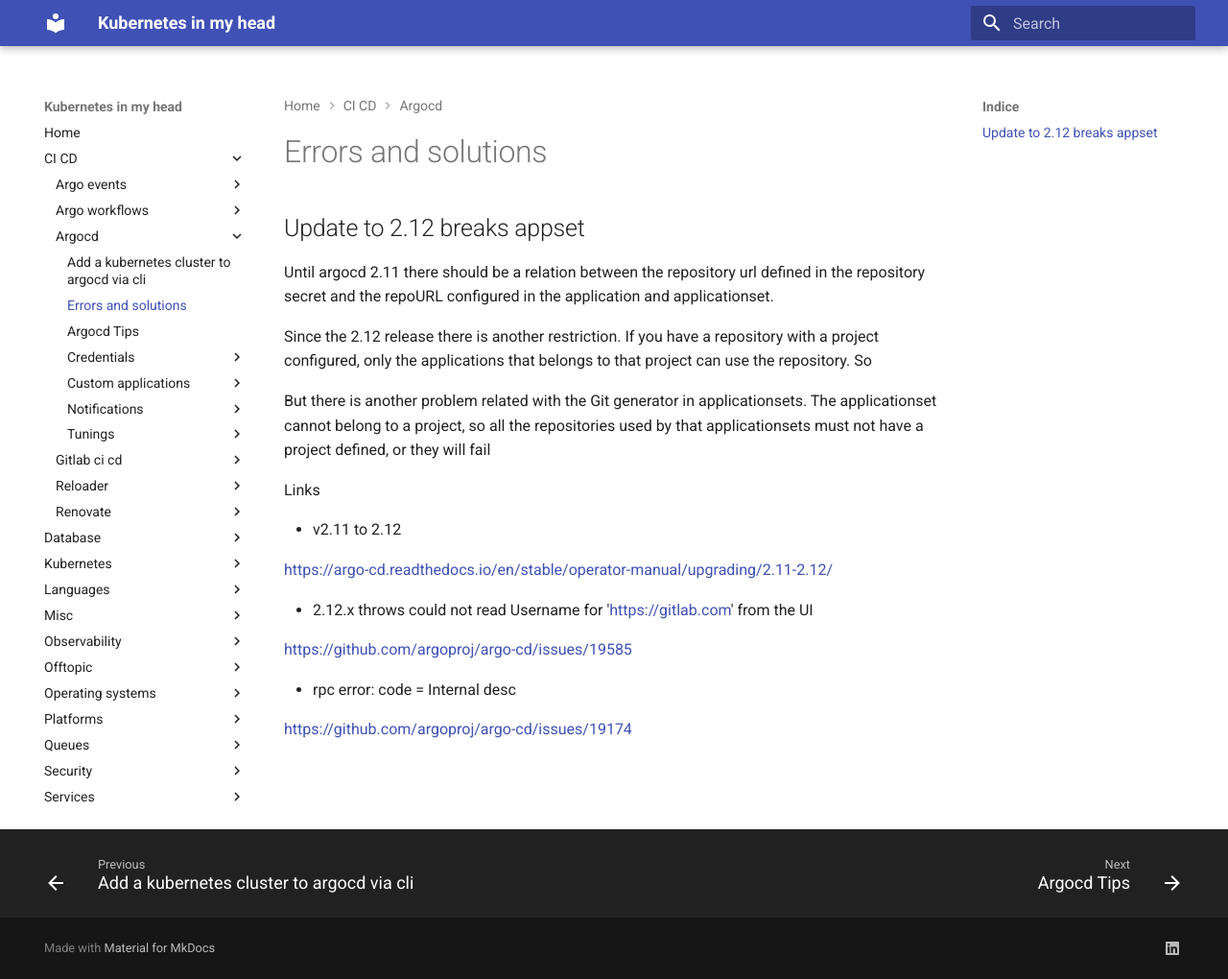
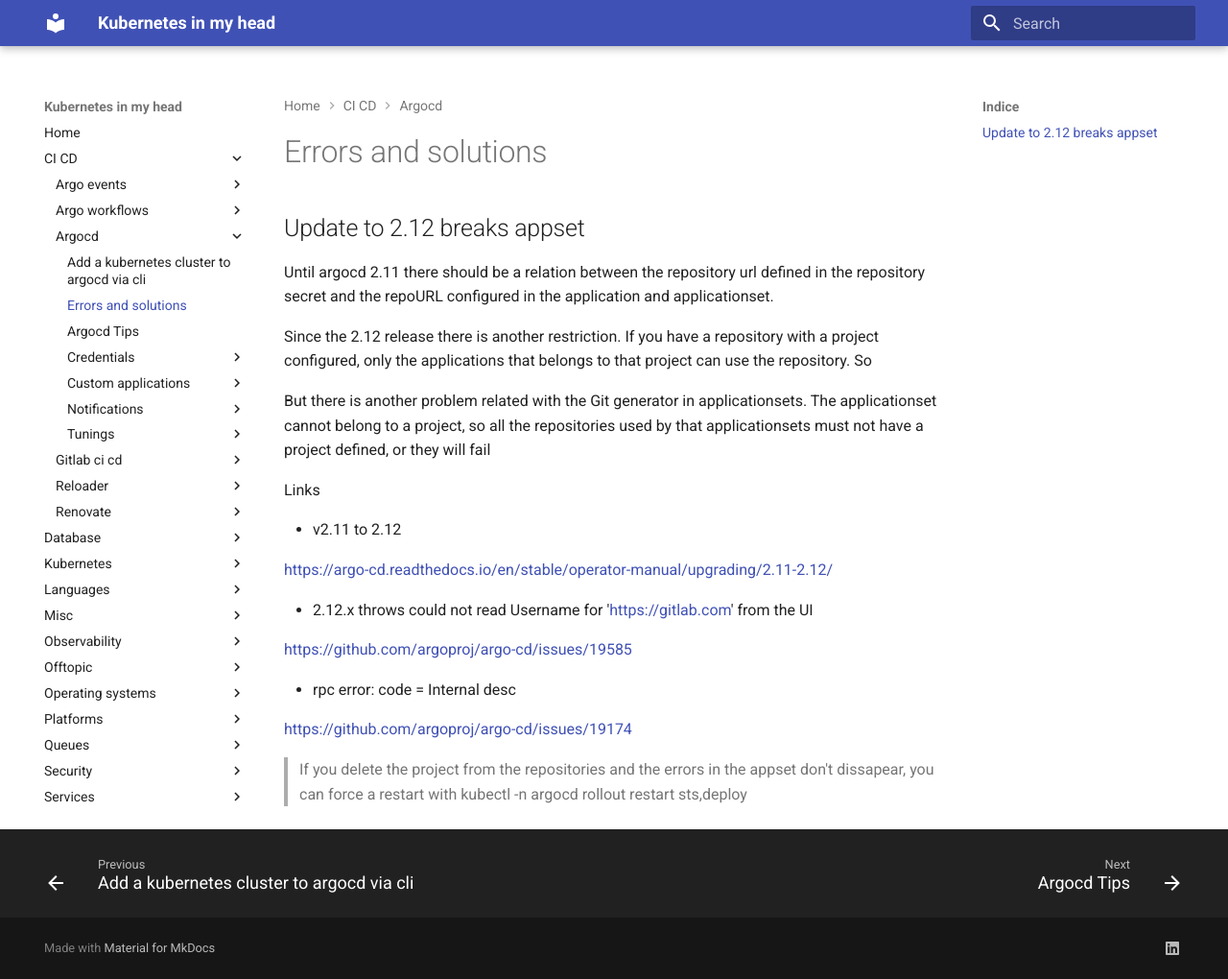
Before and after one commit to jorgelon/kubernetesinmyhead.net, an MkDocs documentation site: the page built from docs/CI-CD/argocd/errors.md, in a window 1280 px wide and 1020 px high. Shown: the whole window at 96% size. Built offline with MkDocs 1.6.1 and Material for MkDocs 9.7.7, drawn with Linux system fonts in a browser that asks for light colours.

Commit message:
add restart

```diff
--- a/docs/CI-CD/argocd/errors.md
+++ b/docs/CI-CD/argocd/errors.md
@@ -21,3 +21,5 @@ Links
 - rpc error: code = Internal desc
 
 <https://github.com/argoproj/argo-cd/issues/19174>
+
+> If you delete the project from the repositories and the errors in the appset don't dissapear, you can force a restart  with kubectl -n argocd rollout restart sts,deploy
```
